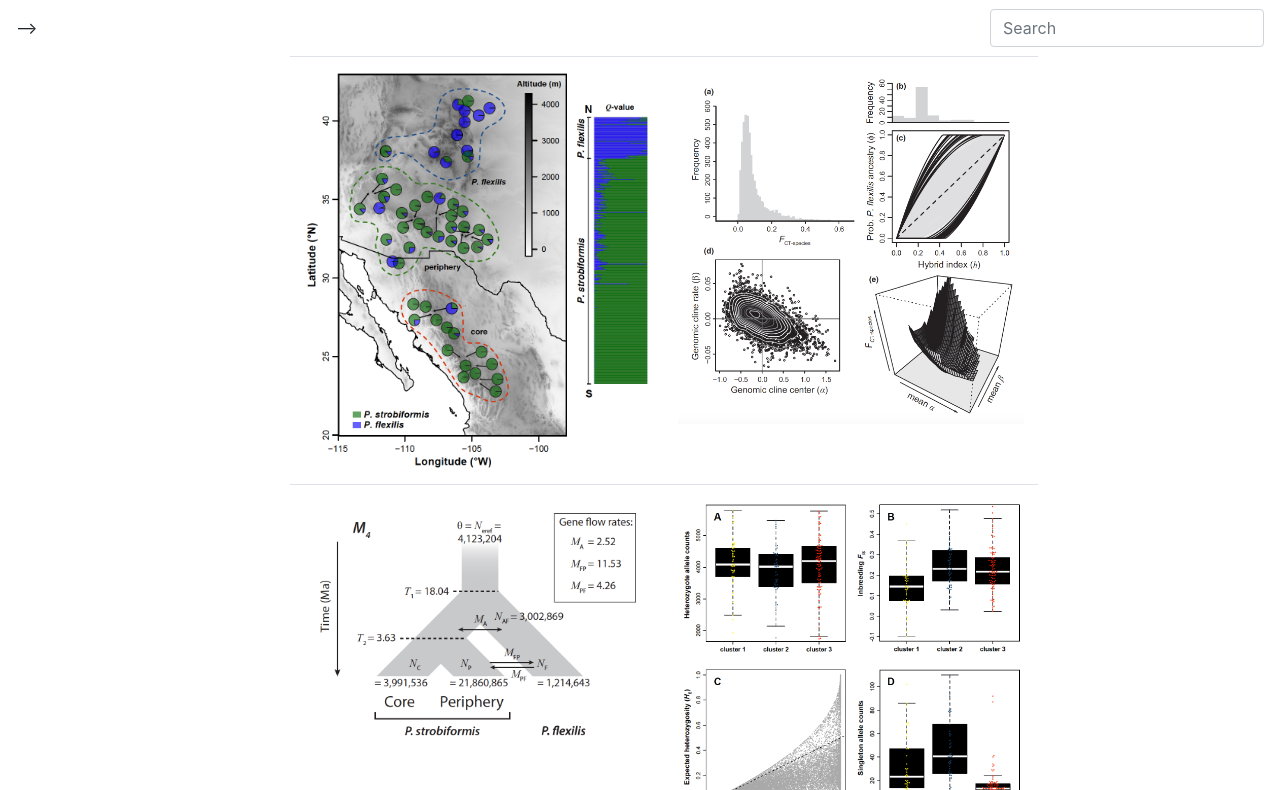
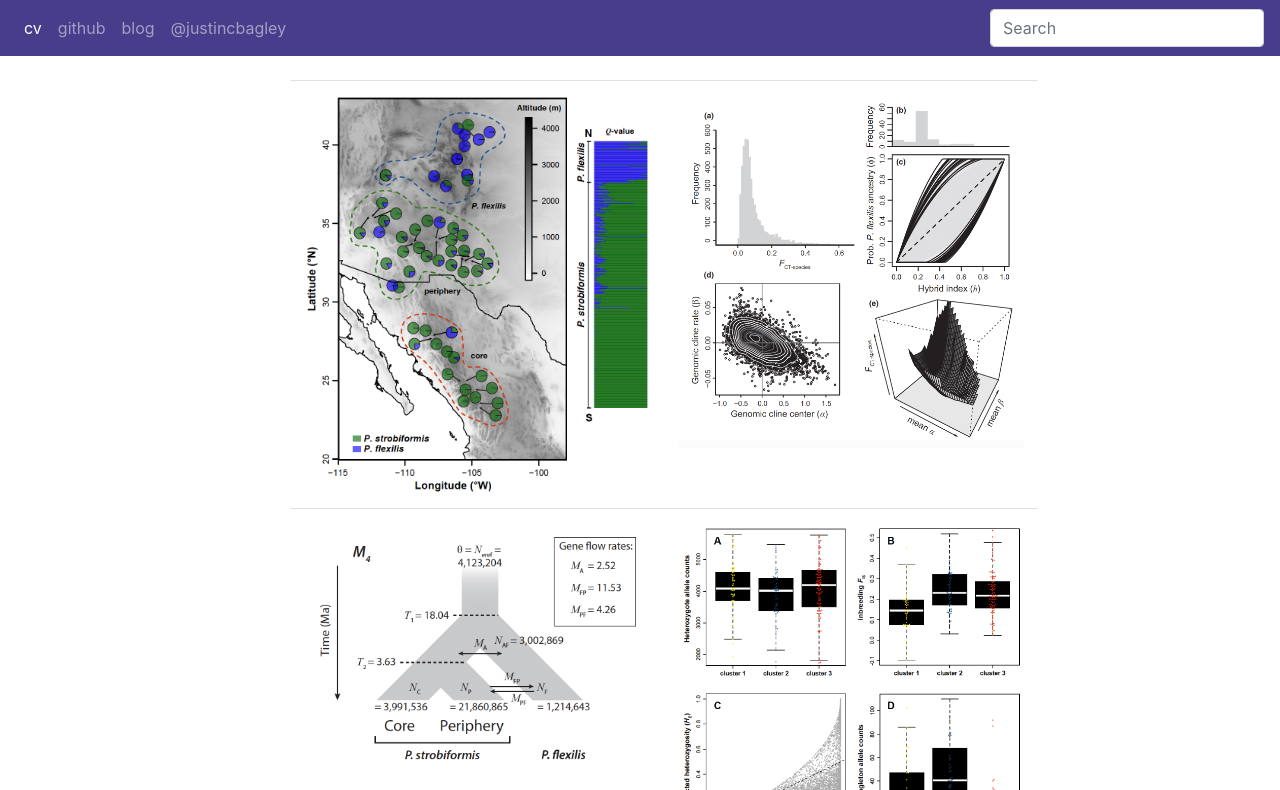
Before and after one commit to justincbagley/bootstrap4-portfolio-site, a website: page index.html in a window 1280 px wide. Shown: the part 56-846 px from the top of the page. Drawn offline with Linux system fonts and the light colour scheme.

Commit message:
Update index.html

```diff
--- a/index.html
+++ b/index.html
@@ -62,7 +62,7 @@
 
 <!--Collapsible SUB Navbar-->
 <!--<nav class="navbar navbar-expand-lg navbar-light blue-grey lighten-5 mb-4"> -->
-<nav class="navbar navbar-expand-lg navbar-dark bg-darkslateblue>
+<nav class="navbar navbar-expand-lg navbar-dark bg-darkslateblue mb-4">
     <!-- Navbar brand
     <a class="navbar-brand" href="#"></a>
 	-->
@@ -76,16 +76,16 @@
         <!-- Links -->
         <ul class="navbar-nav mr-auto">
             <li class="nav-item active">
-				<a class="nav-link" href="pdf/Bagley_CV_May152018.pdf">cv</a>
+		<a class="nav-link" href="pdf/Bagley_CV_May152018.pdf">cv</a>
             </li>
             <li class="nav-item">
-				<a class="nav-link" href="https://github.com/justincbagley">github</a>
+		<a class="nav-link" href="https://github.com/justincbagley">github</a>
             </li>
             <li class="nav-item">
-				<a class="nav-link" href="http://www.justinbagley.org/blog">blog</a>
-        	</li>
+		<a class="nav-link" href="http://www.justinbagley.org/blog">blog</a>
+            </li>
             <li class="nav-item">
-				<a class="nav-link" href="https://twitter.com/justincbagley">@justincbagley</a>
+		<a class="nav-link" href="https://twitter.com/justincbagley">@justincbagley</a>
             </li>
 
             <!-- Dropdown
```
